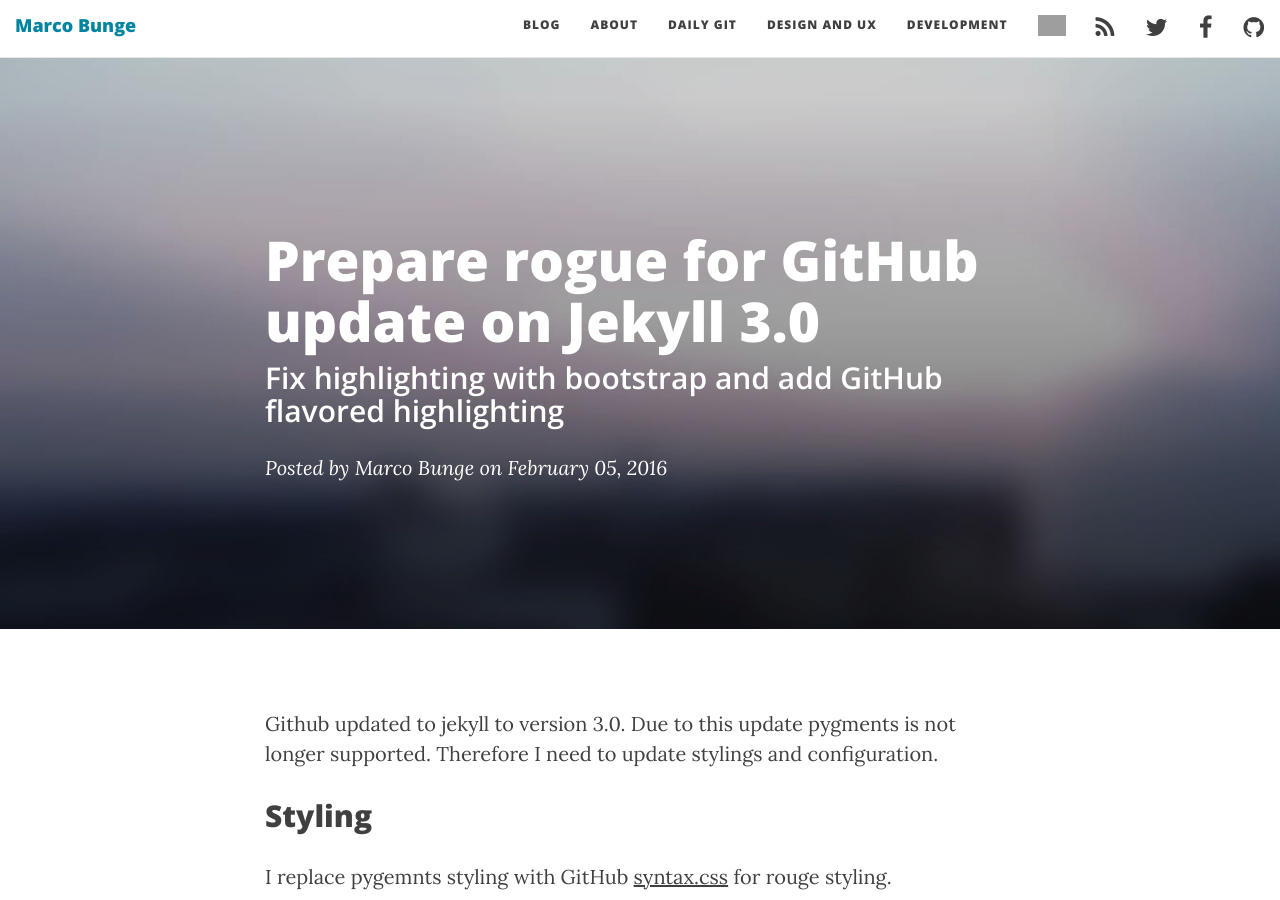
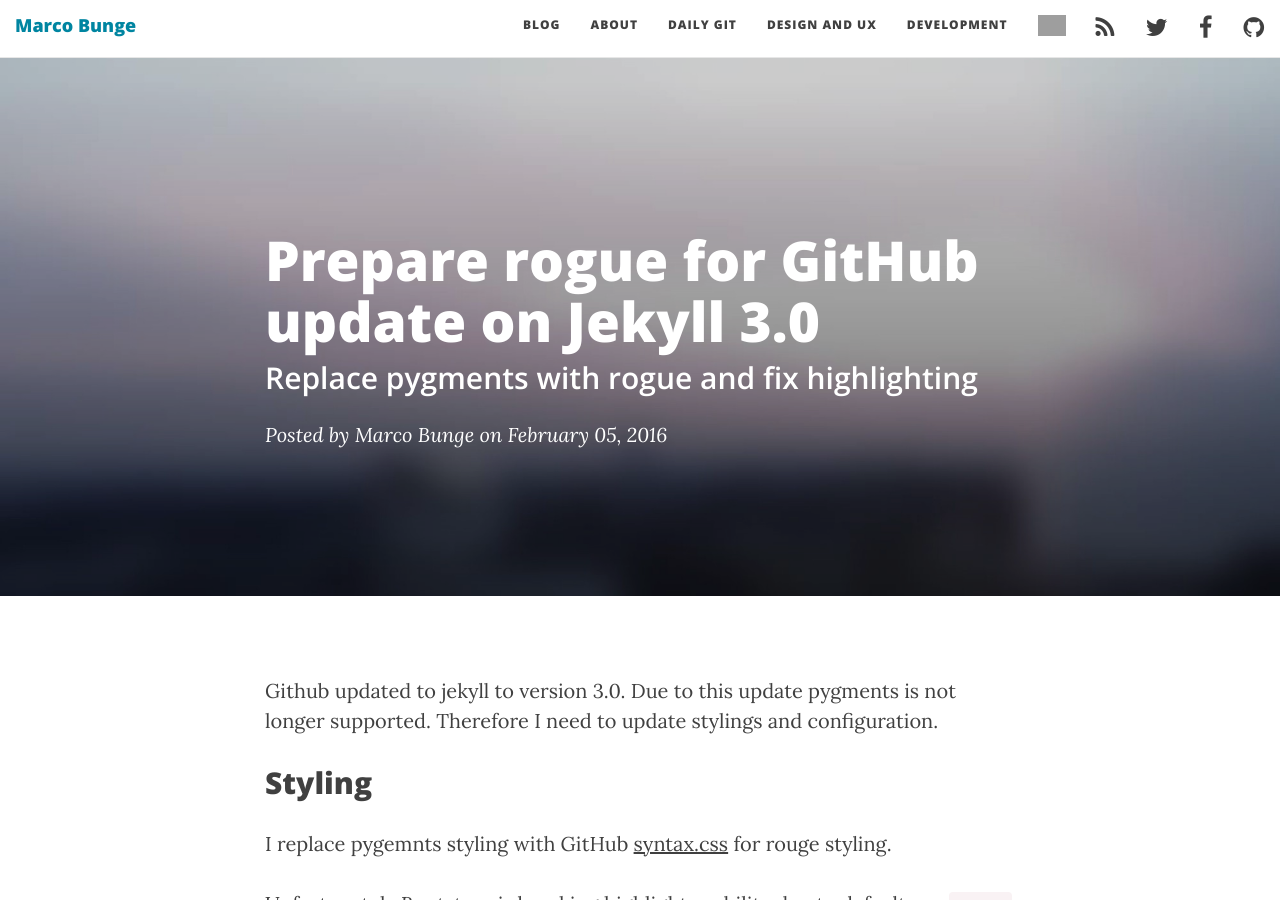
Before and after one commit to mbunge/mbunge.github.io, a Jekyll site: the page built from _posts/2016-02-05-rogue-highlighting-on-bootstrap.markdown, in a window 1280 px wide and 900 px high. Built offline with Jekyll 4.4.1, drawn with Linux system fonts in a browser that asks for light colours; nearby versions of some CDN libraries; comment, search, counter and statistics services are not loaded; grey boxes are pictures that could not be loaded.

Commit message:
Update 2016-02-05-rogue-highlighting-on-bootstrap.markdown

```diff
--- a/_posts/2016-02-05-rogue-highlighting-on-bootstrap.markdown
+++ b/_posts/2016-02-05-rogue-highlighting-on-bootstrap.markdown
@@ -1,19 +1,16 @@
 ---
 layout:     post
 title:      "Prepare rogue for GitHub update on Jekyll 3.0"
-subtitle:   "Fix highlighting with bootstrap and add GitHub flavored highlighting"
-date:       2016-02-05 23:49:12
-published:  2016-02-05 23:49:12
+subtitle:   "Replace pygments with rogue and fix highlighting"
+date:       2016-02-05 23:54:47
+published:  2016-02-05 23:54:47
 author:     "Marco Bunge"
 header-img: "img/modern-work-de.jpeg"
 series:     "application development"
 tags:
- - css
- - jekyll
- - rogue
- - pygemnts
- - syntax highlighting
  - howto
+ - github
+ - pages
 ---
 
 Github updated to jekyll to version 3.0. Due to this update pygments is not longer supported. Therefore I need to update stylings and configuration.
```
